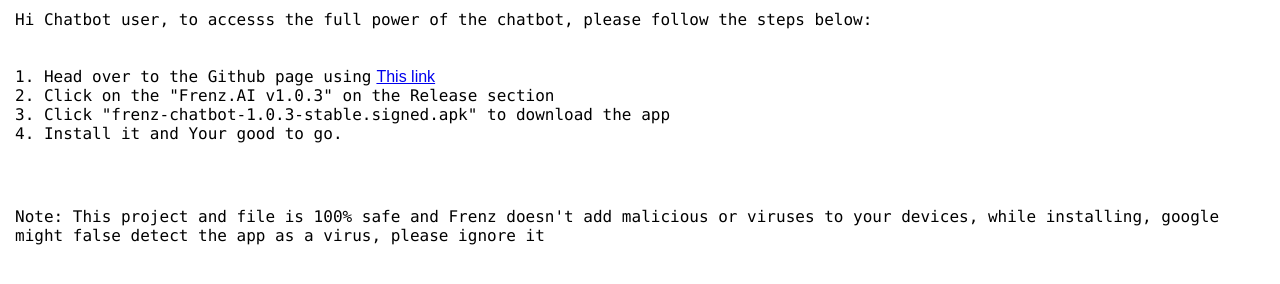
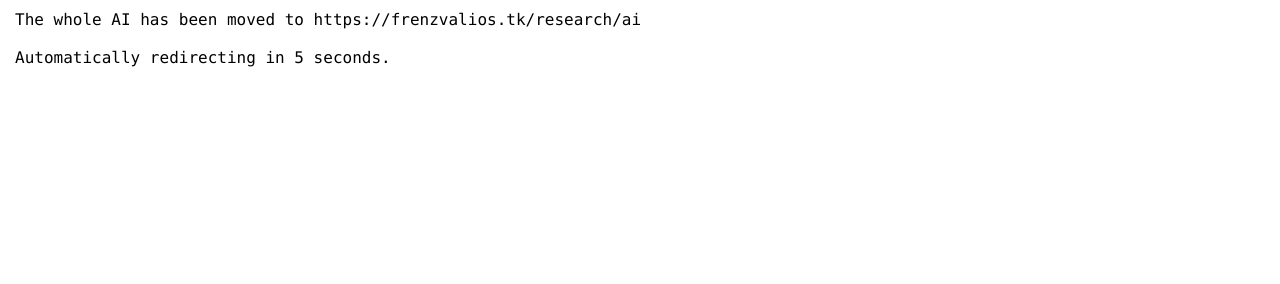
Before and after one commit to frenzjay/chatbot-static, a plain HTML site: page index.html in a window 1280 px wide. Drawn offline with Linux system fonts and the light colour scheme.

Commit message:
Final nani guys

```diff
--- a/index.html
+++ b/index.html
@@ -4,6 +4,7 @@
 <head>
   <meta charset="utf-8">
   <meta name="viewport" content="width=device-width">
+  <meta http-equiv = "refresh" content = "5; url = https://frenzvalios.tk/research/ai" />
   <title>Chatbot static mode</title>
   <link href="style.css" rel="stylesheet" type="text/css" />
 </head>
@@ -11,10 +12,7 @@
 <body>
 
   <script src="script.js"></script>
-<p>Hi Chatbot user, to accesss the full power of the chatbot, please follow the steps below:<br><br><br>
-1. Head over to the Github page using<a href="https://github.com/frenzjay/chatbot-app-stable">This link</a>
-<br>2. Click on the "Frenz.AI v1.0.3" on the Release section<br>3. Click "frenz-chatbot-1.0.3-stable.signed.apk" to download the app<br>4. Install it and Your good to go.</p><br><br><br>
-  <p>Note: This project and file is 100% safe and Frenz doesn't add malicious or viruses to your devices, while installing, google might false detect the app as a virus, please ignore it</p>
+<p>The whole AI has been moved to https://frenzvalios.tk/research/ai<br><br>Automatically redirecting in 5 seconds.</p>
   <script src="https://replit.com/public/js/replit-badge.js" theme="blue" defer></script>
 </body>
 
```
